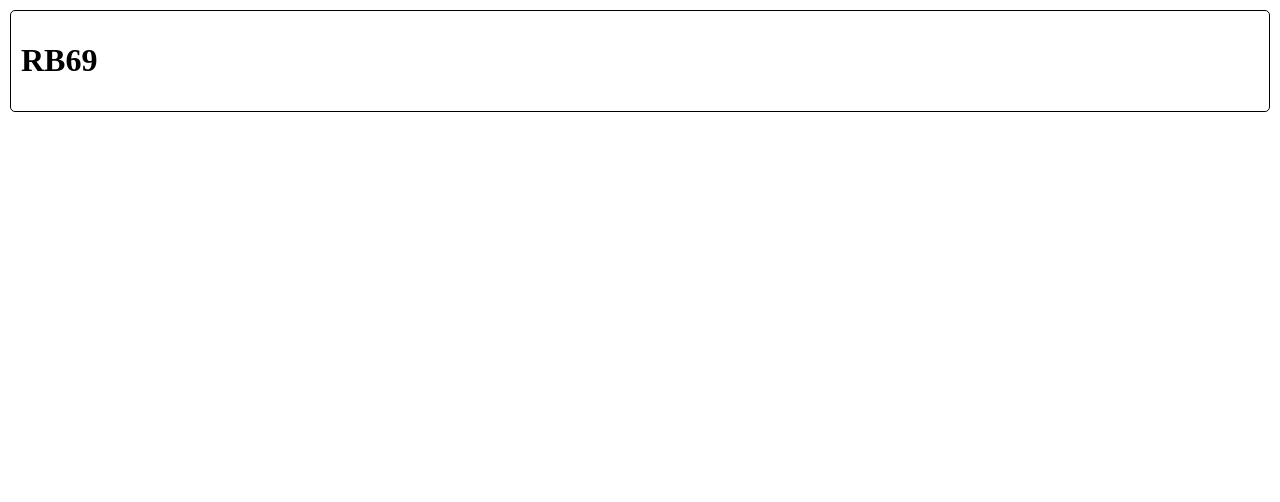
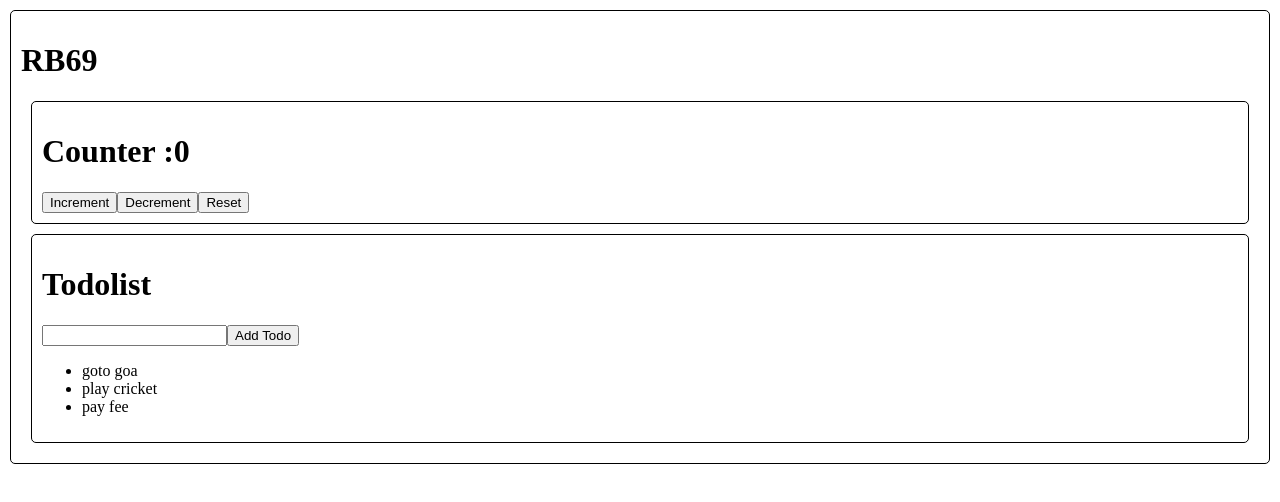
Before and after one commit to edupoly/rb69, a React (Vite) app: page / in a window 1280 px wide. Shown: the top 502 px of the page. Built offline with nearby package versions, Linux system fonts and the light colour scheme.

Commit message:
foundation

```diff
--- a/package.json
+++ b/package.json
@@ -10,8 +10,10 @@
     "preview": "vite preview"
   },
   "dependencies": {
+    "@reduxjs/toolkit": "^2.12.0",
     "react": "^19.2.8",
-    "react-dom": "^19.2.8"
+    "react-dom": "^19.2.8",
+    "react-redux": "^9.3.0"
   },
   "devDependencies": {
     "@eslint/js": "^10.0.1",
--- a/src/App.jsx
+++ b/src/App.jsx
@@ -1,7 +1,12 @@
+import Counter from "./features/counter/Counter";
+import Todolist from "./features/todolist/Todolist";
+
 function App() {
   return (
     <div className="mybox">
       <h1>RB69</h1>
+      <Counter></Counter>
+      <Todolist></Todolist>
     </div>
   );
 }
--- /dev/null
+++ b/src/app/store.js
@@ -0,0 +1,10 @@
+import { configureStore } from "@reduxjs/toolkit";
+import counterReducer from "../features/counter/counterSlice";
+import todoReducer from "../features/todolist/todolistSlice";
+
+export const store = configureStore({
+  reducer: {
+    cReducer: counterReducer,
+    tReducer: todoReducer,
+  },
+});
--- /dev/null
+++ b/src/features/counter/Counter.jsx
@@ -0,0 +1,35 @@
+import { useDispatch, useSelector } from "react-redux";
+import { decrement, increment, reset } from "./counterSlice";
+
+function Counter() {
+  var count = useSelector((state) => state.cReducer.count);
+  var dispatch = useDispatch();
+  return (
+    <div className="mybox">
+      <h1>Counter :{count}</h1>
+      <button
+        onClick={() => {
+          dispatch(increment());
+        }}
+      >
+        Increment
+      </button>
+      <button
+        onClick={() => {
+          dispatch(decrement());
+        }}
+      >
+        Decrement
+      </button>
+      <button
+        onClick={() => {
+          dispatch(reset());
+        }}
+      >
+        Reset
+      </button>
+    </div>
+  );
+}
+
+export default Counter;
--- /dev/null
+++ b/src/features/counter/counterSlice.js
@@ -0,0 +1,26 @@
+import { createSlice } from "@reduxjs/toolkit";
+
+const initialState = {
+  count: 0,
+};
+
+export const counterSlice = createSlice({
+  name: "cntSlice",
+  initialState,
+  reducers: {
+    increment: (state) => {
+      state.count = state.count + 1;
+    },
+    decrement: (state) => {
+      state.count -= 1;
+    },
+    reset: (state) => {
+      state.count = 0;
+    },
+  },
+});
+
+export const { increment, decrement, reset } = counterSlice.actions;
+
+const counterReducer = counterSlice.reducer;
+export default counterReducer;
--- /dev/null
+++ b/src/features/todolist/Todolist.jsx
@@ -0,0 +1,35 @@
+import React, { useState } from "react";
+import { useDispatch, useSelector } from "react-redux";
+import { addTodo } from "./todolistSlice";
+
+function Todolist() {
+  var todos = useSelector((state) => state.tReducer.todos);
+  var dispatch = useDispatch();
+  var [ntd, setNtd] = useState("");
+  return (
+    <div className="mybox">
+      <h1>Todolist</h1>
+      <input
+        type="text"
+        id="d1"
+        onChange={(e) => {
+          setNtd(e.target.value);
+        }}
+      />
+      <button
+        onClick={() => {
+          dispatch(addTodo(ntd));
+        }}
+      >
+        Add Todo
+      </button>
+      <ul>
+        {todos.map((todo) => {
+          return <li>{todo}</li>;
+        })}
+      </ul>
+    </div>
+  );
+}
+
+export default Todolist;
--- /dev/null
+++ b/src/features/todolist/todolistSlice.js
@@ -0,0 +1,17 @@
+import { createSlice } from "@reduxjs/toolkit";
+const initialState = {
+  todos: ["goto goa", "play cricket", "pay fee"],
+};
+export const todoslice = createSlice({
+  name: "tdlistReducer",
+  initialState,
+  reducers: {
+    addTodo: (state, action) => {
+      state.todos.push(action.payload);
+    },
+    deleteTodo: () => {},
+  },
+});
+export const { addTodo, deleteTodo } = todoslice.actions;
+const todoReducer = todoslice.reducer;
+export default todoReducer;
--- a/src/main.jsx
+++ b/src/main.jsx
@@ -3,4 +3,11 @@
 import "./index.css";
 import App from "./App.jsx";
 
-createRoot(document.getElementById("root")).render(<App />);
+import { Provider } from "react-redux";
+import { store } from "./app/store.js";
+
+createRoot(document.getElementById("root")).render(
+  <Provider store={store}>
+    <App />
+  </Provider>,
+);
```
Also changed, not shown: 1 other file (tests, documents, lock files or other folders).
